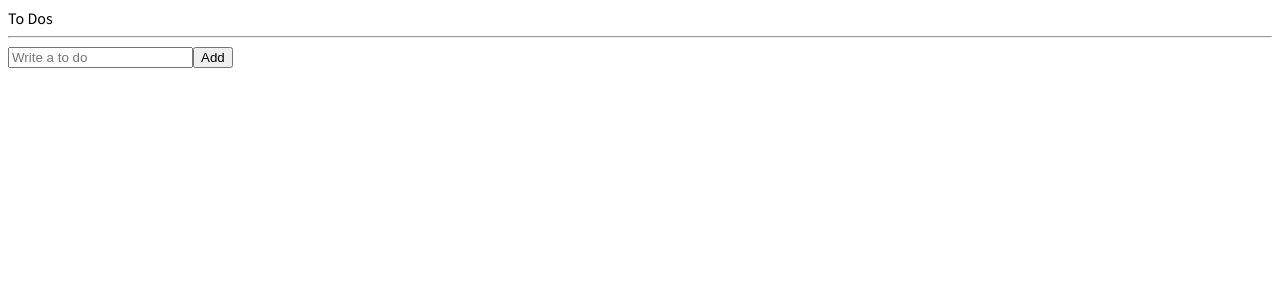
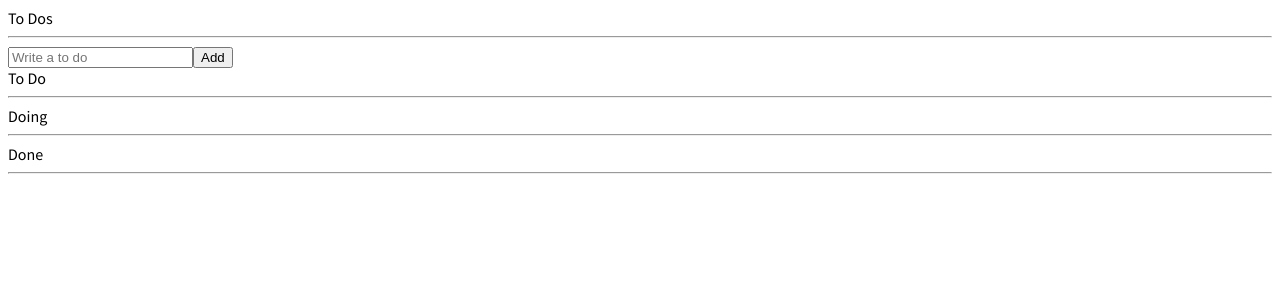
Before and after one commit to dong53358/to-do-list, a React (Create React App) app: page / in a window 1280 px wide. Shown: the top 300 px of the page. Built offline with nearby package versions, Linux system fonts and the light colour scheme.

Commit message:
selectors

```diff
--- a/src/atoms.ts
+++ b/src/atoms.ts
@@ -1,4 +1,4 @@
-import { atom } from "recoil";
+import { atom, selector } from "recoil";
 
 export interface IToDo {
   text: string;
@@ -7,3 +7,15 @@
 }
 
 export const toDoState = atom<IToDo[]>({ key: "toDo", default: [] });
+
+export const toDoSelector = selector({
+  key: "toDoSelect",
+  get: ({ get }) => {
+    const toDos = get(toDoState);
+    return [
+      toDos.filter((toDo) => toDo.category === "TO_DO"),
+      toDos.filter((toDo) => toDo.category === "DOING"),
+      toDos.filter((toDo) => toDo.category === "DONE"),
+    ];
+  },
+});
--- a/src/components/ToDo.tsx
+++ b/src/components/ToDo.tsx
@@ -1,12 +1,42 @@
-import { IToDo } from "../atoms";
+import React from "react";
+import { useSetRecoilState } from "recoil";
+import { IToDo, toDoState } from "../atoms";
 
-function ToDo({ text }: IToDo) {
+function ToDo({ text, category, id }: IToDo) {
+  const setToDos = useSetRecoilState(toDoState);
+  const onClick = (event: React.MouseEvent<HTMLButtonElement>) => {
+    const {
+      currentTarget: { name },
+    } = event;
+    setToDos((oldToDos) => {
+      const targetIndex = oldToDos.findIndex((toDo) => toDo.id === id);
+      const oldToDo = oldToDos[targetIndex];
+      const newToDo = { text, id, category: name as any };
+      return [
+        ...oldToDos.slice(0, targetIndex),
+        newToDo,
+        ...oldToDos.slice(targetIndex + 1),
+      ];
+    });
+  };
   return (
     <li>
       <span>{text}</span>
-      <button>Doing</button>
-      <button>To Do</button>
-      <button>Done</button>
+      {category !== "DOING" && (
+        <button name="DOING" onClick={onClick}>
+          Doing
+        </button>
+      )}
+      {category !== "TO_DO" && (
+        <button name="TO_DO" onClick={onClick}>
+          To Do
+        </button>
+      )}
+      {category !== "DONE" && (
+        <button name="DONE" onClick={onClick}>
+          Done
+        </button>
+      )}
     </li>
   );
 }
--- a/src/components/ToDoList.tsx
+++ b/src/components/ToDoList.tsx
@@ -1,20 +1,37 @@
 import { useRecoilValue } from "recoil";
-import { toDoState } from "../atoms";
+import { toEditorSettings } from "typescript";
+import { toDoSelector, toDoState } from "../atoms";
 import CreateToDo from "./CreateToDo";
 import ToDo from "./ToDo";
 
 function ToDoList() {
-  const toDos = useRecoilValue(toDoState);
+  const [toDo, doing, done] = useRecoilValue(toDoSelector);
   return (
     <div>
       <h1>To Dos</h1>
       <hr />
       <CreateToDo />
+      <h2>To Do</h2>
       <ul>
-        {toDos.map((toDo) => (
+        {toDo.map((toDo) => (
           <ToDo key={toDo.id} {...toDo} />
         ))}
       </ul>
+      <hr />
+      <h2>Doing</h2>
+      <ul>
+        {doing.map((toDo) => (
+          <ToDo key={toDo.id} {...toDo} />
+        ))}
+      </ul>
+      <hr />
+      <h2>Done</h2>
+      <ul>
+        {done.map((toDo) => (
+          <ToDo key={toDo.id} {...toDo} />
+        ))}
+      </ul>
+      <hr />
     </div>
   );
 }
--- a/src/index.tsx
+++ b/src/index.tsx
@@ -9,11 +9,11 @@
   document.getElementById("root") as HTMLElement
 );
 root.render(
-  <React.StrictMode>
-    <RecoilRoot>
-      <ThemeProvider theme={darkTheme}>
-        <App />
-      </ThemeProvider>
-    </RecoilRoot>
-  </React.StrictMode>
+  //<React.StrictMode>
+  <RecoilRoot>
+    <ThemeProvider theme={darkTheme}>
+      <App />
+    </ThemeProvider>
+  </RecoilRoot>
+  //</React.StrictMode>
 );
```
